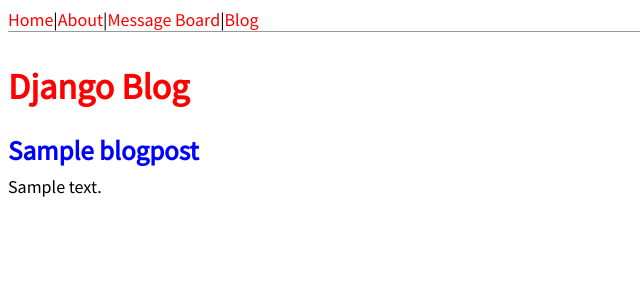
After one commit to musawakiliML/Django-Study, a Django app: page /blog/ in a window 1280 px wide. The commit adds this page. Shown: the top 300 px of the page, without its empty margins (0-640 px from the left). Run offline with Django 4.2, Linux system fonts and the light colour scheme; tables that the repository leaves empty hold one stand-in row (values such as "Sample post").

Commit message:
Update: Added updates

```diff
--- /dev/null
+++ b/blog/admin.py
@@ -0,0 +1,5 @@
+from django.contrib import admin
+from .models import BlogPost
+
+# Register your models here.
+admin.site.register(BlogPost)
--- /dev/null
+++ b/blog/apps.py
@@ -0,0 +1,6 @@
+from django.apps import AppConfig
+
+
+class BlogConfig(AppConfig):
+    default_auto_field = 'django.db.models.BigAutoField'
+    name = 'blog'
--- /dev/null
+++ b/blog/models.py
@@ -0,0 +1,13 @@
+from django.db import models
+
+# Create your models here.
+
+class BlogPost(models.Model):
+    title = models.CharField(max_length=200)
+    author = models.ForeignKey(
+        'auth.User', on_delete=models.CASCADE,
+    )
+    body = models.TextField()
+
+    def __str__(self):
+        return self.title
--- /dev/null
+++ b/blog/urls.py
@@ -0,0 +1,8 @@
+from django.urls import path
+
+from .views import BlogListView, BlogDetailView
+
+urlpatterns = [
+    path('blog/', BlogListView.as_view(), name='blog'),
+    path('blog/<int:pk>/', BlogDetailView.as_view(), name="post_detail")
+]
--- /dev/null
+++ b/blog/views.py
@@ -0,0 +1,18 @@
+from django.shortcuts import render
+from django.views.generic import TemplateView, ListView, DetailView
+
+from .models import BlogPost
+
+# Create your views here.
+# class BlogPageView(TemplateView):
+#     template_name = 'blog.html'
+
+class BlogListView(ListView):
+    template_name = 'blog.html'
+    model = BlogPost
+    context_object_name = 'all_blog_posts'
+
+class BlogDetailView(DetailView):
+    model = BlogPost
+    template_name = "post_detail.html"
+    context_object_name = 'post'
--- /dev/null
+++ b/static/css/base.css
@@ -0,0 +1,50 @@
+body {
+   font-family:'Source Sans Pro', sans-serif;
+   font-size: 18px;
+}
+
+header a{
+   color:red;
+   text-decoration: none;
+}
+h1 {
+   color:red;
+   text-decoration: none;
+}
+
+header {
+   border-bottom: 1px solid #999;
+   margin-bottom: 2rem;
+   display: flex;
+}
+
+.nav-left {
+   margin-right: auto;
+}
+
+.nav-right {
+   display: flex;
+   padding-top: 2rem;
+}
+
+.post-entry {
+   margin-bottom: 2rem;
+}
+
+.post-entry h2{
+   margin: 0.5rem 0;
+}
+
+.post-entry h2 a,
+.post-entry h2 a:visited {
+   color:blue;
+   text-decoration: none;
+}
+
+.post-entry p {
+   margin: 0;
+   font-weight: 400;
+}
+.post-entry h2 a:hover {
+   color: red;
+}
--- a/templates/base.html
+++ b/templates/base.html
@@ -1,13 +1,17 @@
+{% load static %}
+
 <!DOCTYPE html>
 <html lang="en">
 <head>
     <meta charset="UTF-8">
     <meta name="viewport" content="width=device-width, initial-scale=1.0">
     <title>Main Page</title>
+    <link href="{% static 'css/base.css' %}" rel="stylesheet">
+    <link href="https://fonts.googleapis.com/css?family=Source+Sans+Pro:400" rel="stylesheet">
 </head>
 <body>
     <header>
-        <a href="{% url 'home' %}"> Home </a> | <a href="{% url 'about' %}"> About </a> | <a href="{% url 'messageboard' %}">Message Board</a>
+        <a href="{% url 'home' %}"> Home </a> | <a href="{% url 'about' %}"> About </a> | <a href="{% url 'messageboard' %}">Message Board</a> | <a href="{% url 'blog' %}"> Blog </a>
     </header>
 
     {% block content %}
--- /dev/null
+++ b/templates/blog.html
@@ -0,0 +1,17 @@
+{% extends 'base.html' %}
+{% load static %}
+
+{% block content %}
+
+   <h1> Django Blog </h1>
+   {% for post in all_blog_posts %}
+      <div class="post-entry">
+         <h2>
+            <a href="{% url 'post_detail' post.pk %}">{{ post.title }}</a>
+         </h2>
+         <p>{{ post.body }}</p>
+      </div>
+
+   {% endfor %}
+
+{% endblock content %}
--- a/test_project/settings.py
+++ b/test_project/settings.py
@@ -35,6 +35,7 @@
     # user apps
     'pages.apps.PagesConfig',
     'posts.apps.PostsConfig',
+    'blog.apps.BlogConfig',
     'django.contrib.admin',
     'django.contrib.auth',
     'django.contrib.contenttypes',
@@ -120,6 +121,7 @@
 # https://docs.djangoproject.com/en/4.2/howto/static-files/
 
 STATIC_URL = 'static/'
+STATICFILES_DIRS = [os.path.join(BASE_DIR, 'static')]
 
 # Default primary key field type
 # https://docs.djangoproject.com/en/4.2/ref/settings/#default-auto-field
--- a/test_project/urls.py
+++ b/test_project/urls.py
@@ -21,4 +21,5 @@
     path('admin/', admin.site.urls),
     path('', include('pages.urls')),
     path('', include('posts.urls')),
+    path('', include('blog.urls')),
 ]
```
Also changed, not shown: blog/tests.py (added, +42 -0 lines), posts/tests.py (+10 -1 lines), templates/post_detail.html (added, +11 -0 lines), blog/__init__.py (added), blog/migrations/0001_initial.py (added), blog/migrations/__init__.py (added), 1 other file.
